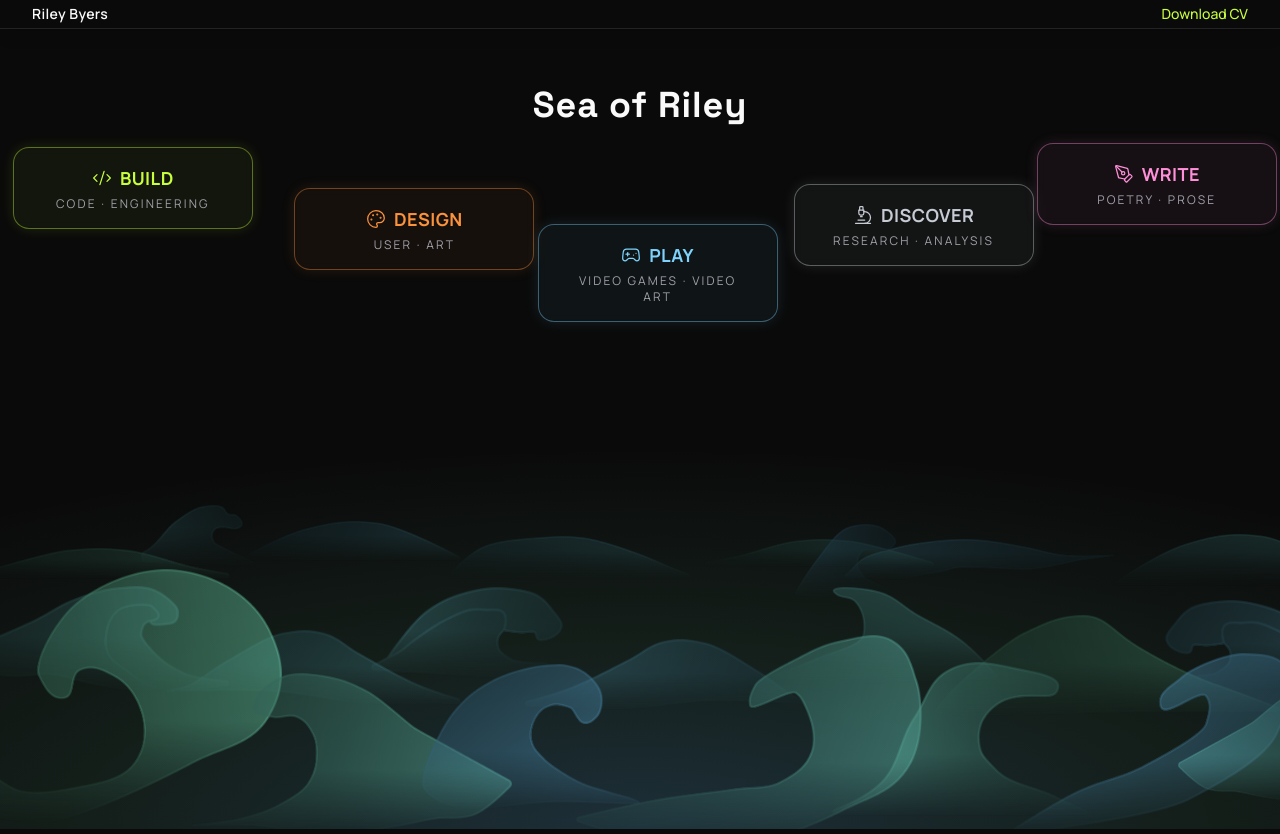
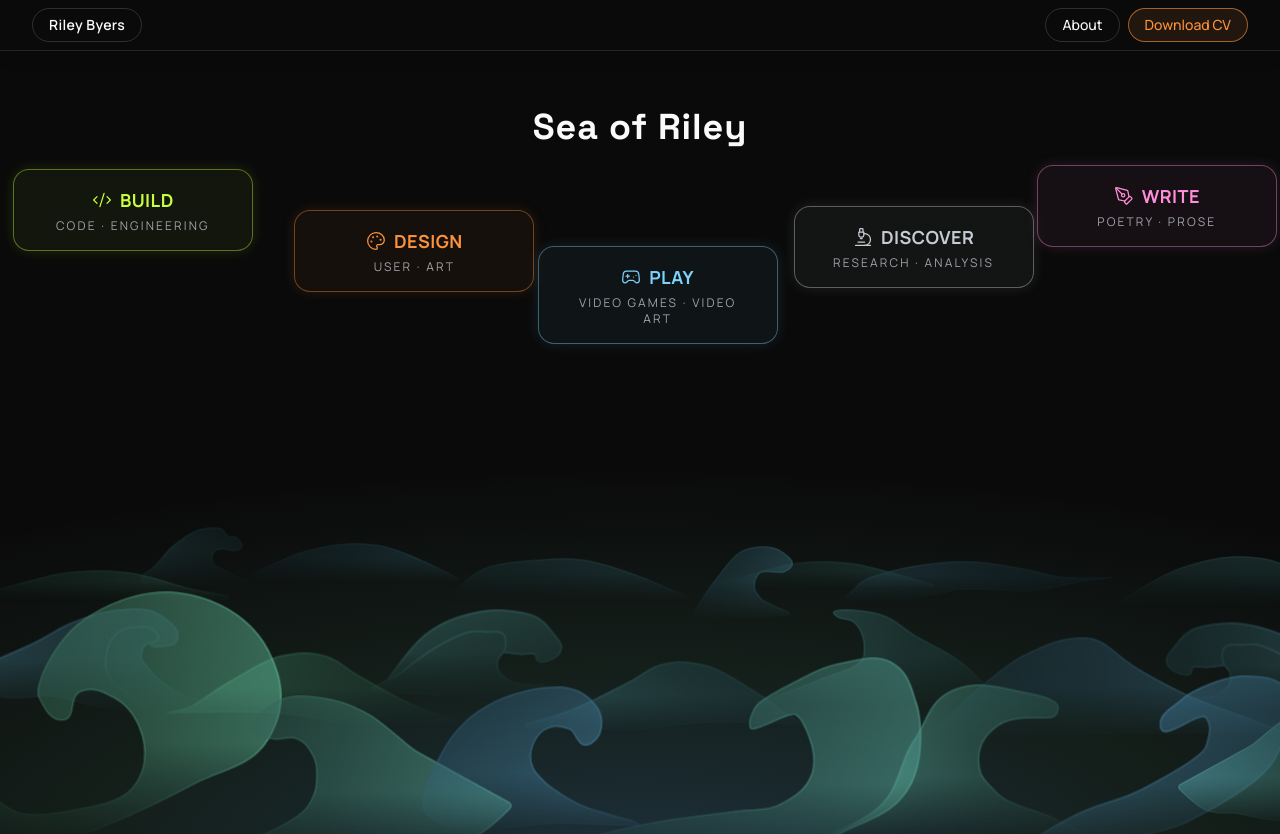
Before and after one commit to rileyb3/portfolio, a Next.js app: page / in a window 1280 px wide. Shown: the top 834 px of the page. Built offline with nearby package versions, Linux system fonts and the light colour scheme.

Commit message:
Header pills + name intro card, click-outside closes the panel, brighten and reposition the small back wave

```diff
--- a/src/components/Header.tsx
+++ b/src/components/Header.tsx
@@ -1,11 +1,14 @@
 import Link from "next/link";
 import { profile } from "@/data/projects";
+import NameBadge from "@/components/NameBadge";
 
-// Global nav — sticky across every page (wired into layout.tsx). The
-// About/Experience/Contact links used to render here too; now they only
-// live in Hero's white bar on the homepage, so this bar is just the
-// brand + CTA. navLinks stays exported/defined here since Hero still
-// imports it for that bar.
+// Global nav — sticky across every page (wired into layout.tsx). Three
+// pills: the name (which opens a short intro card — see NameBadge), About,
+// and the CV download, which keeps its place on the right.
+//
+// navLinks stays exported because Hero.tsx still imports it for the white
+// bar it draws; the homepage no longer renders Hero, but the file is still
+// in the tree.
 export const navLinks = [
   { label: "About", href: "/about" },
   { label: "Experience", href: "/experience" },
@@ -15,21 +18,24 @@ export const navLinks = [
 export default function Header() {
   return (
     <header className="sticky top-0 z-50">
-      <nav className="flex items-center gap-8 border-b border-white/10 bg-ink px-4 py-1 shadow-lg sm:px-8">
+      <nav className="flex items-center gap-3 border-b border-white/10 bg-ink px-4 py-2 shadow-lg sm:px-8">
+        <NameBadge />
+
+        <div className="ml-auto flex shrink-0 items-center gap-2">
           <Link
-          href="/"
-          className="shrink-0 text-sm font-semibold tracking-wide text-paper transition hover:text-accent"
+            href="/about"
+            className="rounded-full border border-white/15 px-4 py-1.5 text-sm font-medium text-paper transition hover:border-accent/50 hover:text-accent"
           >
-          Riley Byers
+            About
           </Link>
-
           <Link
             href={profile.cvHref}
             download
-          className="ml-auto hidden shrink-0 items-center text-sm font-medium text-accent transition hover:opacity-80 sm:inline-flex"
+            className="rounded-full border border-accent3/60 bg-accent3/10 px-4 py-1.5 text-sm font-medium text-accent3 transition hover:bg-accent3/20"
           >
             Download CV
           </Link>
+        </div>
       </nav>
     </header>
   );
--- /dev/null
+++ b/src/components/NameBadge.tsx
@@ -0,0 +1,77 @@
+"use client";
+
+import { useEffect, useRef, useState } from "react";
+import Link from "next/link";
+import { profile } from "@/data/projects";
+
+// The name in the top bar, with a short "who is this" card on hover or
+// click. The homepage's own h1 is "Sea of Riley", so the full name needs a
+// home of its own — and it's a natural place to hang a one-line
+// introduction without spending a whole section on it.
+//
+// Click toggles as well as hover so it works on touch, where there is no
+// hover; the card carries the links (Home, About) that the wordmark used
+// to carry by itself.
+export default function NameBadge() {
+  const [open, setOpen] = useState(false);
+  const wrapRef = useRef<HTMLDivElement>(null);
+
+  useEffect(() => {
+    if (!open) return;
+    const onDown = (e: MouseEvent) => {
+      if (!wrapRef.current?.contains(e.target as Node)) setOpen(false);
+    };
+    const onKey = (e: KeyboardEvent) => {
+      if (e.key === "Escape") setOpen(false);
+    };
+    document.addEventListener("mousedown", onDown);
+    window.addEventListener("keydown", onKey);
+    return () => {
+      document.removeEventListener("mousedown", onDown);
+      window.removeEventListener("keydown", onKey);
+    };
+  }, [open]);
+
+  return (
+    <div
+      ref={wrapRef}
+      className="relative"
+      onMouseEnter={() => setOpen(true)}
+      onMouseLeave={() => setOpen(false)}
+    >
+      <button
+        type="button"
+        onClick={() => setOpen((o) => !o)}
+        aria-expanded={open}
+        className={`rounded-full border px-4 py-1.5 text-sm font-semibold tracking-wide transition ${
+          open
+            ? "border-accent/60 bg-accent/10 text-accent"
+            : "border-white/15 text-paper hover:border-accent/50 hover:text-accent"
+        }`}
+      >
+        {profile.name}
+      </button>
+
+      <div
+        className={`absolute left-0 top-full z-50 w-72 origin-top-left rounded-2xl border border-white/10 bg-surface/95 p-4 shadow-2xl backdrop-blur-md transition ${
+          open
+            ? "pointer-events-auto translate-y-2 opacity-100"
+            : "pointer-events-none translate-y-0 opacity-0"
+        }`}
+      >
+        <p className="text-sm leading-relaxed text-paper">{profile.tagline}</p>
+        <p className="mt-2 text-xs uppercase tracking-[0.18em] text-muted">
+          {profile.workYears}
+        </p>
+        <div className="mt-3 flex items-center gap-4 text-sm">
+          <Link href="/" className="text-muted transition hover:text-accent">
+            Home
+          </Link>
+          <Link href="/about" className="text-accent transition hover:underline">
+            More about me →
+          </Link>
+        </div>
+      </div>
+    </div>
+  );
+}
--- a/src/components/SeaScene.tsx
+++ b/src/components/SeaScene.tsx
@@ -51,6 +51,7 @@ export default function SeaScene() {
   const focus = disciplines.find((d) => d.id === focusId) ?? null;
 
   const sceneRef = useRef<HTMLDivElement>(null);
+  const panelRef = useRef<HTMLElement>(null);
   const waveRefs = useRef<Record<string, HTMLDivElement | null>>({});
   const cardRefs = useRef<Record<string, HTMLElement | null>>({});
   const [lines, setLines] = useState<string[]>([]);
@@ -143,6 +144,25 @@ export default function SeaScene() {
     };
     window.addEventListener("keydown", onKey);
     return () => window.removeEventListener("keydown", onKey);
+  }, [activeId]);
+
+  // Clicking anywhere outside the panel closes it. Done with a document
+  // listener rather than a full-screen backdrop on purpose: a backdrop
+  // would swallow clicks on the discipline cards, and clicking straight
+  // from one discipline to another is the main way you move around here.
+  // Cards opt out via data-discipline-card so they keep switching instead
+  // of closing.
+  useEffect(() => {
+    if (!activeId) return;
+    const onDown = (e: MouseEvent) => {
+      const target = e.target as HTMLElement | null;
+      if (!target) return;
+      if (panelRef.current?.contains(target)) return;
+      if (target.closest("[data-discipline-card]")) return;
+      setActiveId(null);
+    };
+    document.addEventListener("mousedown", onDown);
+    return () => document.removeEventListener("mousedown", onDown);
   }, [activeId]);
 
   return (
@@ -285,6 +305,7 @@ export default function SeaScene() {
                 cardRefs.current[d.id] = el;
               }}
               type="button"
+              data-discipline-card
               onMouseEnter={() => setHoverId(d.id)}
               onMouseLeave={() => setHoverId(null)}
               onFocus={() => setHoverId(d.id)}
@@ -346,6 +367,7 @@ export default function SeaScene() {
           visible to its left, which is the whole point of the layout —
           you can see the shape of a discipline and read its list at once. */}
       <aside
+        ref={panelRef}
         aria-hidden={!activeId}
         className={`fixed right-0 top-0 z-40 flex h-[100svh] w-full max-w-md flex-col overflow-y-auto border-l border-white/10 bg-surface/95 px-6 pb-16 pt-8 backdrop-blur-xl transition-transform duration-500 ease-out sm:px-8 ${
           activeId ? "translate-x-0" : "pointer-events-none translate-x-full"
--- a/src/components/sea/seaData.ts
+++ b/src/components/sea/seaData.ts
@@ -142,8 +142,12 @@ const LAYOUT: Slot[] = [
   { file: "wave-17", left: 66, bottom: 40, width: 21, depth: 0, flipY: true },
   { file: "wave-22", left: 87, bottom: 39, width: 19, depth: 0, flip: true },
   { file: "wave-04", left: 11, bottom: 42, width: 9, depth: 0 },
-  // Dropped from 43 — it was floating clear of everything else back there.
-  { file: "wave-08", left: 62, bottom: 37, width: 8, depth: 0, flip: true },
+  // Dropped from 43 (it was floating clear of everything back there) and
+  // moved left off the flat swell that was washing it out. Kept at the
+  // back row's altitude but lit as a middle-band wave — at depth 0 it was
+  // simply too dark to find, and being the smallest shape in band 1 puts
+  // it in front there, which is where a little wave should sit anyway.
+  { file: "wave-08", left: 54, bottom: 37, width: 8, depth: 1, flip: true },
 
   // middle — the working body of the sea
   { file: "wave-03", left: -3, bottom: 22, width: 21, depth: 1 },
```
Lines whose indentation alone changed are shown as unchanged.
